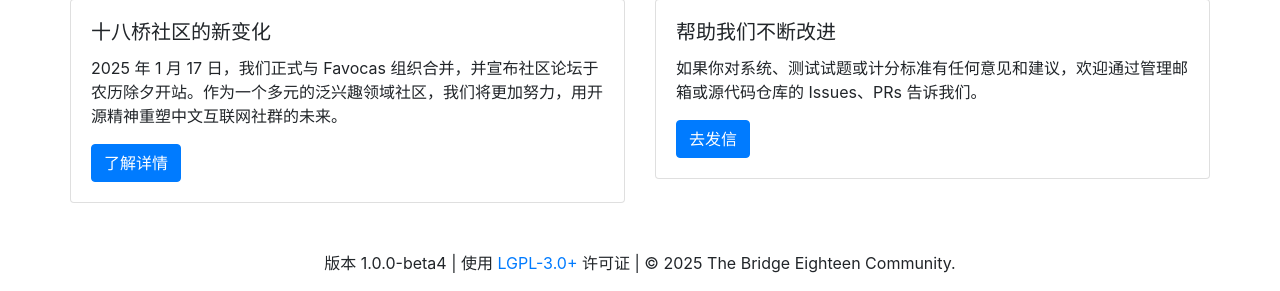
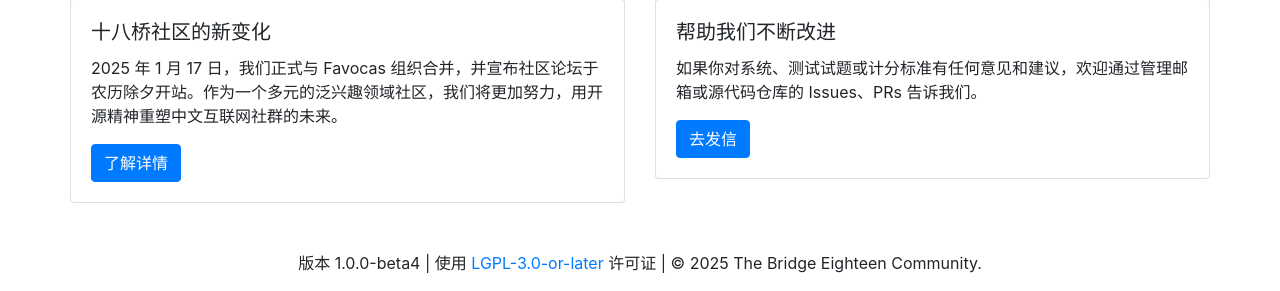
Before and after one commit to bridgeeighteen/b18-exam, a PHP site: page /index.php in a window 1280 px wide. Shown: the part 603-894 px from the top of the page. Run offline with PHP 8.4, Linux system fonts and the light colour scheme; some libraries are stand-ins or nearby versions.

Commit message:
feat: 分离 GPL 和 LGPL 许可证副本

```diff
--- a/views/footer.php
+++ b/views/footer.php
@@ -2,7 +2,7 @@
 require_once __DIR__ . '/../includes/version.php';
 ?>
         <div class="row justify-content-center mt-5">
-            <p>版本 <?php echo htmlspecialchars(VERSION); ?> | 使用 <a href="https://www.gnu.org/licenses/lgpl-3.0.html">LGPL-3.0+</a> 许可证 | © 2025 The Bridge Eighteen Community.</p>
+            <p>版本 <?php echo htmlspecialchars(VERSION); ?> | 使用 <a href="https://www.gnu.org/licenses/lgpl-3.0.html">LGPL-3.0-or-later</a> 许可证 | © 2025 The Bridge Eighteen Community.</p>
         </div>
     </div>
     <script src="./vendor/components/jquery/jquery.min.js"></script>
--- a/views/nav.php
+++ b/views/nav.php
@@ -20,7 +20,7 @@
                         <a class="nav-link" href="https://github.com/bridgeeighteen/b18-exam">源代码</a>
                     </li>
                     <li class="nav-item">
-                        <a class="nav-link" href="/admin/">管理（开发中）</a>
+                        <a class="nav-link" href="/admin/" disabled>管理（开发中）</a>
                     </li>
                 </ul>
             </div>
```
Also changed, not shown: README.md, 2 other files.
